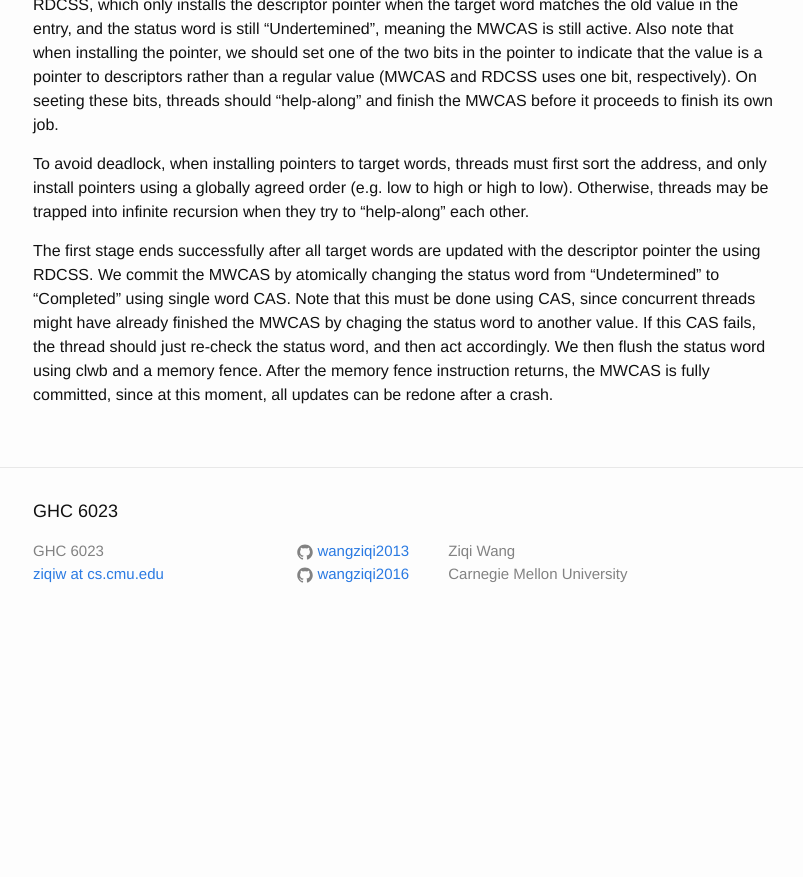
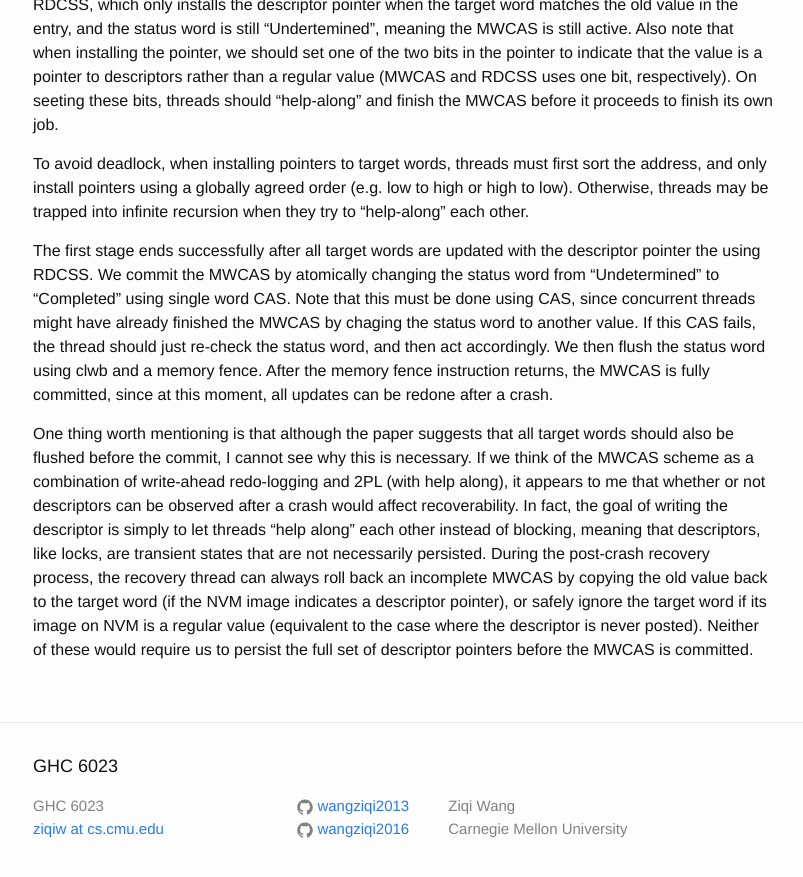
Before and after one commit to wangziqi2013/wangziqi2013.github.io, a Jekyll site: the page built from _posts/2019-11-09-easy-lock-free-indexing-in-nvm.markdown, in a window 1280 px wide and 900 px high, scrolled down 1921 px. Shown: the top 877 px of the window, without its empty margins (237-1040 px from the left). Built offline with Jekyll 4.4.1, drawn with Linux system fonts in a browser that asks for light colours; before the commit the page ends 2566 px from its top, so only the background shows below that.

Commit message:
Adding argument

```diff
--- a/_posts/2019-11-09-easy-lock-free-indexing-in-nvm.markdown
+++ b/_posts/2019-11-09-easy-lock-free-indexing-in-nvm.markdown
@@ -79,3 +79,13 @@ that this must be done using CAS, since concurrent threads might have already fi
 word to another value. If this CAS fails, the thread should just re-check the status word, and then act accordingly.
 We then flush the status word using clwb and a memory fence. After the memory fence instruction returns, the MWCAS is fully
 committed, since at this moment, all updates can be redone after a crash.
+
+One thing worth mentioning is that although the paper suggests that all target words should also be flushed before the commit,
+I cannot see why this is necessary. If we think of the MWCAS scheme as a combination of write-ahead redo-logging and 2PL
+(with help along), it appears to me that whether or not descriptors can be observed after a crash would affect recoverability.
+In fact, the goal of writing the descriptor is simply to let threads "help along" each other instead of blocking, meaning that
+descriptors, like locks, are transient states that are not necessarily persisted. During the post-crash recovery process,
+the recovery thread can always roll back an incomplete MWCAS by copying the old value back to the target word (if the NVM
+image indicates a descriptor pointer), or safely ignore the target word if its image on NVM is a regular value (equivalent
+to the case where the descriptor is never posted). Neither of these would require us to persist the full set of descriptor
+pointers before the MWCAS is committed.
```
